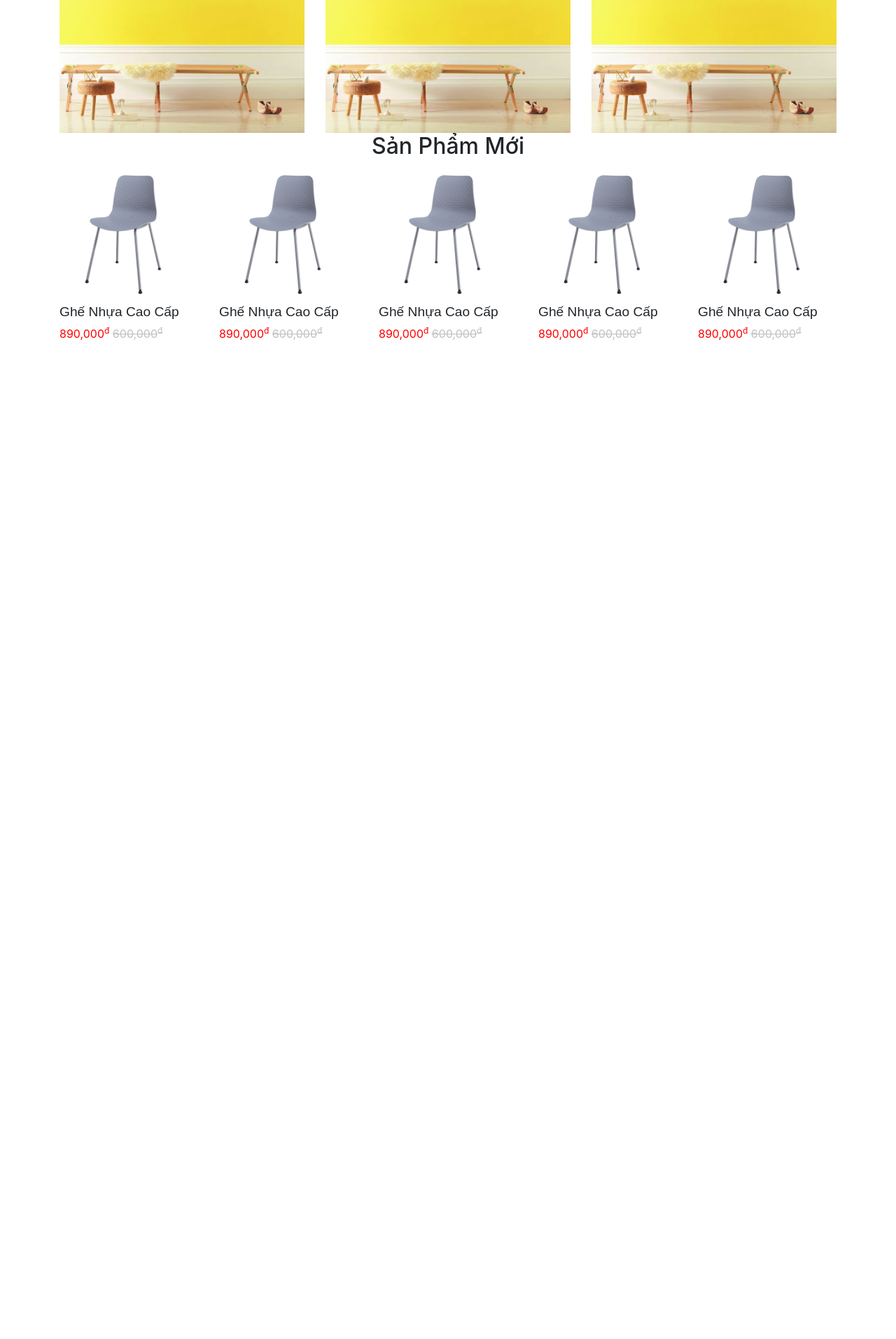
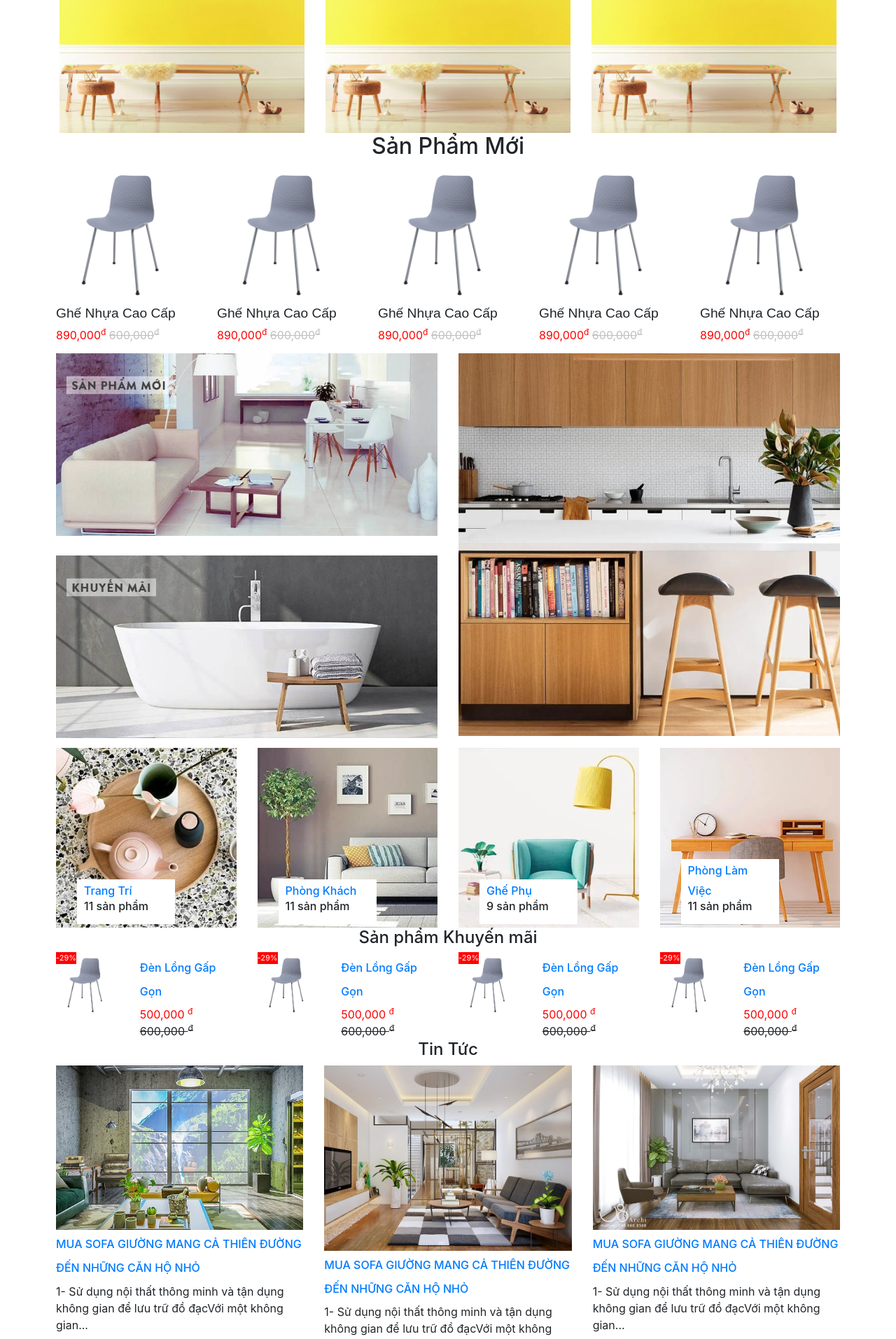
Before and after one commit to dattmpc02133/duandemo, a PHP site: page / in a window 1280 px wide. Shown: the part 874-2788 px from the top of the page at 70% size. Before the commit the page ends 1360 px from the top, so only its background shows below. Run offline with PHP 8.4, Linux system fonts and the light colour scheme.

Commit message:
gan xong giao đien

```diff
--- a/content/css/style.css
+++ b/content/css/style.css
@@ -55,12 +55,17 @@
     line-height: 40px;
     list-style: none;
     position: absolute;
+    z-index: 1;
+    background: #ccc;
     display: none;
 }
 .navbar_header-link > a {
     text-decoration: none;
     color: #333;
     padding: 20px;
+}
+.header--ative:hover .header_chill-link {
+    display: block;
 }
 /* end */
 /* banner */
@@ -80,3 +85,49 @@
     font-size: 1.2rem;
 }
 /* end */
+/* SP new */
+.news_content {
+    display: flex;
+}
+.news_content-sp {
+    width: 100%;
+    padding: 14px 0;
+}
+/* end */
+/* danh muc */
+.collect_content-product {
+    position: relative;
+}
+.collorest-item {
+    width: 100%;
+}
+.collect_content-group {
+    position: absolute;
+    bottom: 5px;
+    background: white;
+    width: 140px;
+    left: 30px;
+    padding: 0 10px;
+}
+/* end */
+/* sản phẩm khuyến mãi */
+.products-item_img {
+    width: 100%;
+}
+.products-item_link{
+    position: relative;
+}
+.products-itemm__giam {
+    position: absolute;
+    background: red;
+    color: #fff;
+    font-size: 11px;
+    width: 29px;
+    top: -35px;
+}
+/* end */
+/* tin tức news */
+.news_tintuc {
+    width: 100%;
+}
+/* end */
--- a/index.html
+++ b/index.html
@@ -66,8 +66,8 @@
             <nav class="navbar_header">
                 <ul class="navbar_header-product">
                     <li class="navbar_header-link"><a href="#" class="header-linkk">TRANG CHỦ</a></li>
-                        <li class="navbar_header-link">
-                            <a href="" class="header--ativer header-linkk">SẢN PHẨM</a>
+                    <li class="navbar_header-link header--ative">
+                        <a href="" class="header-linkk">SẢN PHẨM</a>
                         <ul class="header_chill-product">
                             <li class="header_chill-link">
                                 <a href="#" class="header-link_chilll">Sản Phẩm Khuyến Mãi</a>
@@ -114,11 +114,13 @@
                         </div>
                     </div>
                 </div>
-                    <button class="carousel-control-prev" type="button" data-target="#carouselExampleCaptions" data-slide="prev">
+                <button class="carousel-control-prev" type="button" data-target="#carouselExampleCaptions"
+                    data-slide="prev">
                     <span class="carousel-control-prev-icon" aria-hidden="true"></span>
                     <span class="sr-only">Previous</span>
                 </button>
-                    <button class="carousel-control-next" type="button" data-target="#carouselExampleCaptions" data-slide="next">
+                <button class="carousel-control-next" type="button" data-target="#carouselExampleCaptions"
+                    data-slide="next">
                     <span class="carousel-control-next-icon" aria-hidden="true"></span>
                     <span class="sr-only">Next</span>
                 </button>
@@ -142,61 +144,297 @@
         <!-- main -->
         <main class="main" style="padding-top: 10px;">
             <h2 style="text-align: center;">Sản Phẩm Mới</h2>
-                <div class="container">
+            <section class="container-fluid" style="padding:0 80px;">
                 <div class="grid row">
-                    <div class="col">
+                    <div class="col" style="-ms-flex: 0 0 20%;
+        flex: 0 0 20%;
+        max-width: 20%;">
                         <div class="home_product-item">
                             <img src="./content/images/hinhghe.png" alt="hình ghế" class="product-item_img">
                             <div class="home-product-item__text">
                                 <h4 class="home-product-item__name">Ghế Nhựa Cao Cấp</h4>
-                                <span class="home-product-item__price-old" style="color: red;">890,000<sup>đ</sup></span>
-                                <del class="home-product-item__price-curren" style="color: silver;">600,000<sup>đ</sup></del>
+                                <span class="home-product-item__price-old"
+                                    style="color: red;">890,000<sup>đ</sup></span>
+                                <del class="home-product-item__price-curren"
+                                    style="color: silver;">600,000<sup>đ</sup></del>
                             </div>
                         </div>
                     </div>
-                    <div class="col">
+                    <div class="col" style="-ms-flex: 0 0 20%;
+        flex: 0 0 20%;
+        max-width: 20%;">
                         <div class="home_product-item">
                             <img src="./content/images/hinhghe.png" alt="hình ghế" class="product-item_img">
                             <div class="home-product-item__text">
                                 <h4 class="home-product-item__name">Ghế Nhựa Cao Cấp</h4>
-                                <span class="home-product-item__price-old" style="color: red;">890,000<sup>đ</sup></span>
-                                <del class="home-product-item__price-curren" style="color: silver;">600,000<sup>đ</sup></del>
+                                <span class="home-product-item__price-old"
+                                    style="color: red;">890,000<sup>đ</sup></span>
+                                <del class="home-product-item__price-curren"
+                                    style="color: silver;">600,000<sup>đ</sup></del>
                             </div>
                         </div>
                     </div>
-                    <div class="col">
+                    <div class="col" style="-ms-flex: 0 0 20%;
+        flex: 0 0 20%;
+        max-width: 20%;">
                         <div class="home_product-item">
                             <img src="./content/images/hinhghe.png" alt="hình ghế" class="product-item_img">
                             <div class="home-product-item__text">
                                 <h4 class="home-product-item__name">Ghế Nhựa Cao Cấp</h4>
-                                <span class="home-product-item__price-old" style="color: red;">890,000<sup>đ</sup></span>
-                                <del class="home-product-item__price-curren" style="color: silver;">600,000<sup>đ</sup></del>
+                                <span class="home-product-item__price-old"
+                                    style="color: red;">890,000<sup>đ</sup></span>
+                                <del class="home-product-item__price-curren"
+                                    style="color: silver;">600,000<sup>đ</sup></del>
                             </div>
                         </div>
                     </div>
-                    <div class="col">
+                    <div class="col" style="-ms-flex: 0 0 20%;
+        flex: 0 0 20%;
+        max-width: 20%;">
                         <div class="home_product-item">
                             <img src="./content/images/hinhghe.png" alt="hình ghế" class="product-item_img">
                             <div class="home-product-item__text">
                                 <h4 class="home-product-item__name">Ghế Nhựa Cao Cấp</h4>
-                                <span class="home-product-item__price-old" style="color: red;">890,000<sup>đ</sup></span>
-                                <del class="home-product-item__price-curren" style="color: silver;">600,000<sup>đ</sup></del>
+                                <span class="home-product-item__price-old"
+                                    style="color: red;">890,000<sup>đ</sup></span>
+                                <del class="home-product-item__price-curren"
+                                    style="color: silver;">600,000<sup>đ</sup></del>
                             </div>
                         </div>
                     </div>
-                    <div class="col">
+                    <div class="col" style="-ms-flex: 0 0 20%;
+        flex: 0 0 20%;
+        max-width: 20%;">
                         <div class="home_product-item">
                             <img src="./content/images/hinhghe.png" alt="hình ghế" class="product-item_img">
                             <div class="home-product-item__text">
                                 <h4 class="home-product-item__name">Ghế Nhựa Cao Cấp</h4>
-                                <span class="home-product-item__price-old" style="color: red;">890,000<sup>đ</sup></span>
-                                <del class="home-product-item__price-curren" style="color: silver;">600,000<sup>đ</sup></del>
+                                <span class="home-product-item__price-old"
+                                    style="color: red;">890,000<sup>đ</sup></span>
+                                <del class="home-product-item__price-curren"
+                                    style="color: silver;">600,000<sup>đ</sup></del>
                             </div>
                         </div>
                     </div>
 
                 </div>
+                <div class="grid row">
+                    <div class="news_content">
+                        <div class="col-md-6">
+                            <a href="" class="news_content-item">
+                                <img src="./content/images/img_banner_center_1.jpg" alt="Hình Sp new"
+                                    class="news_content-sp">
+                            </a>
+                            <a href="" class="news_content-item">
+                                <img src="./content/images/img_banner_center_2.jpg" alt="Hình Sp new"
+                                    class="news_content-sp">
+                            </a>
                         </div>
+                        <div class="col-md-6">
+                            <a href="" class="news_content-item">
+                                <img src="./content/images/img_banner_center_3.jpg" alt="Hình Sp new"
+                                    class="news_content-sp">
+                            </a>
+                        </div>
+                    </div>
+                </div>
+            </section>
+            <section class="container-fluid" style="padding: 0 80px;">
+                <div class="grid row">
+                    <div class="col-sm-3">
+                        <div class="collect_content-product">
+                            <a href=""><img src="./content/images/collection1.jpg" alt="sản phẩm tổng" class="collorest-item"></a>
+                            <div class="collect_content-group">
+                                <h4 class="collect-title">
+                                    <a href="" class="collect-title_link">Trang Trí</a>
+                                    <p class="collect_coult">11 sản phẩm</p>
+                                </h4>
+                            </div>
+                        </div>
+                    </div>
+                    <div class="col-sm-3">
+                        <div class="collect_content-product">
+                            <a href=""><img src="./content/images/collection2.jpg" alt="sản phẩm tổng" class="collorest-item"></a>
+                            <div class="collect_content-group">
+                                <h4 class="collect-title">
+                                    <a href="" class="collect-title_link">Phòng Khách</a>
+                                    <p class="collect_coult">11 sản phẩm</p>
+                                </h4>
+                            </div>
+                        </div>
+                    </div>
+                    <div class="col-sm-3">
+                        <div class="collect_content-product">
+                            <a href=""><img src="./content/images/collection3.jpg" alt="sản phẩm tổng" class="collorest-item"></a>
+                            <div class="collect_content-group">
+                                <h4 class="collect-title">
+                                    <a href="" class="collect-title_link">Ghế Phụ</a>
+                                    <p class="collect_coult">9 sản phẩm</p>
+                                </h4>
+                            </div>
+                        </div>
+                    </div>
+                    <div class="col-sm-3">
+                        <div class="collect_content-product">
+                            <a href=""><img src="./content/images/collection4.jpg" alt="sản phẩm tổng" class="collorest-item"></a>
+                            <div class="collect_content-group">
+                                <h4 class="collect-title">
+                                    <a href="" class="collect-title_link">Phòng Làm Việc</a>
+                                    <p class="collect_coult">11 sản phẩm</p>
+                                </h4>
+                            </div>
+                        </div>
+                    </div>
+                </div>
+            </section>
+            <section class="container-fluid" style="padding: 0 80px;">
+                <h4 class="promotional_productss" style="text-align: center;">
+                    Sản phẩm Khuyến mãi
+                </h4>
+                <div class="grid row">
+                    <div class="col-xs-12 col-sm-12 col-md-3">
+                        <div class="promotional_products">
+                            <div class="promotional_products-item">
+                                <div class="row">
+                                    <div class="col-sm-5">
+                                    <a href="" class="products-item_link">
+                                         <img src="./content/images/hinhghe.png" alt="" class="products-item_img">
+                                         <div class="products-item_sale">
+                                             <span class="products-itemm__giam">-29%</span>
+                                         </div>
+                                        </div>
+                                     </a>
+                                     <div class="col-sm-7">
+                                         <div class="products-item_detail">
+                                         <h3 class="pro-name"><a href="" class="pro-name_text">Đèn Lồng Gấp Gọn</a></h3>
+                                     </div>
+                                     <div class="pro-price">
+                                         <span style="color: red;">500,000 <sup>đ</sup></span>
+                                         <del>600,000 <sup>đ</sup></del>
+                                     </div>
+                                     </div>
+                                </div>
+                            </div>
+                        </div>
+                    </div>
+                    <div class="col-xs-12 col-sm-12 col-md-3">
+                        <div class="promotional_products">
+                            <div class="promotional_products-item">
+                                <div class="row">
+                                    <div class="col-sm-5">
+                                    <a href="" class="products-item_link">
+                                         <img src="./content/images/hinhghe.png" alt="" class="products-item_img">
+                                         <div class="products-item_sale">
+                                             <span class="products-itemm__giam">-29%</span>
+                                         </div>
+                                        </div>
+                                     </a>
+                                     <div class="col-sm-7">
+                                         <div class="products-item_detail">
+                                         <h3 class="pro-name"><a href="" class="pro-name_text">Đèn Lồng Gấp Gọn</a></h3>
+                                     </div>
+                                     <div class="pro-price">
+                                         <span style="color: red;">500,000 <sup>đ</sup></span>
+                                         <del>600,000 <sup>đ</sup></del>
+                                     </div>
+                                     </div>
+                                </div>
+                            </div>
+                        </div>
+                    </div>
+                    <div class="col-xs-12 col-sm-12 col-md-3">
+                        <div class="promotional_products">
+                            <div class="promotional_products-item">
+                                <div class="row">
+                                    <div class="col-sm-5">
+                                    <a href="" class="products-item_link">
+                                         <img src="./content/images/hinhghe.png" alt="" class="products-item_img">
+                                         <div class="products-item_sale">
+                                             <span class="products-itemm__giam">-29%</span>
+                                         </div>
+                                        </div>
+                                     </a>
+                                     <div class="col-sm-7">
+                                         <div class="products-item_detail">
+                                         <h3 class="pro-name"><a href="" class="pro-name_text">Đèn Lồng Gấp Gọn</a></h3>
+                                     </div>
+                                     <div class="pro-price">
+                                         <span style="color: red;">500,000 <sup>đ</sup></span>
+                                         <del>600,000 <sup>đ</sup></del>
+                                     </div>
+                                     </div>
+                                </div>
+                            </div>
+                        </div>
+                    </div>
+                    <div class="col-xs-12 col-sm-12 col-md-3">
+                        <div class="promotional_products">
+                            <div class="promotional_products-item">
+                                <div class="row">
+                                    <div class="col-sm-5">
+                                    <a href="" class="products-item_link">
+                                         <img src="./content/images/hinhghe.png" alt="" class="products-item_img">
+                                         <div class="products-item_sale">
+                                             <span class="products-itemm__giam">-29%</span>
+                                         </div>
+                                        </div>
+                                     </a>
+                                     <div class="col-sm-7">
+                                         <div class="products-item_detail">
+                                         <h3 class="pro-name"><a href="" class="pro-name_text">Đèn Lồng Gấp Gọn</a></h3>
+                                     </div>
+                                     <div class="pro-price">
+                                         <span style="color: red;">500,000 <sup>đ</sup></span>
+                                         <del>600,000 <sup>đ</sup></del>
+                                     </div>
+                                     </div>
+                                </div>
+                            </div>
+                        </div>
+                    </div>
+
+                </div>
+            </section>
+            <section class="container-fluid" style="padding: 0 80px;">
+                <h4 class="promotional_productss" style="text-align: center;">
+                    Tin Tức
+                </h4>
+                <div class="grid row">
+                    <div class="col-sm-4 col-md-4 col-xs-12">
+                        <a href=""><img src="./content/images/tintuc1.jpg" alt="tin tức" class="news_tintuc"></a>
+                        <div class="news_tintuc-product">
+                            <h3 class="news_tintuc-items">
+                               <a href="">MUA SOFA GIƯỜNG MANG CẢ THIÊN ĐƯỜNG ĐẾN NHỮNG CĂN HỘ NHỎ</a>
+                            </h3>
+                            <div class="news_tintuc-tiile">
+                                1- Sử dụng nội thất thông minh và tận dụng không gian để lưu trữ đồ đạcVới một không gian...
+                            </div>
+                        </div>
+                    </div>
+                    <div class="col-sm-4 col-md-4 col-xs-12">
+                        <a href=""><img src="./content/images/tintuc2.jpg" alt="tin tức" class="news_tintuc"></a>
+                        <div class="news_tintuc-product">
+                            <h3 class="news_tintuc-items">
+                               <a href="">MUA SOFA GIƯỜNG MANG CẢ THIÊN ĐƯỜNG ĐẾN NHỮNG CĂN HỘ NHỎ</a>
+                            </h3>
+                            <div class="news_tintuc-tiile">
+                                1- Sử dụng nội thất thông minh và tận dụng không gian để lưu trữ đồ đạcVới một không gian...
+                            </div>
+                        </div>
+                    </div>
+                    <div class="col-sm-4 col-md-4 col-xs-12">
+                        <a href=""><img src="./content/images/tintuc3.jpg" alt="tin tức" class="news_tintuc"></a>
+                        <div class="news_tintuc-product">
+                            <h3 class="news_tintuc-items">
+                               <a href="">MUA SOFA GIƯỜNG MANG CẢ THIÊN ĐƯỜNG ĐẾN NHỮNG CĂN HỘ NHỎ</a>
+                            </h3>
+                            <div class="news_tintuc-tiile">
+                                1- Sử dụng nội thất thông minh và tận dụng không gian để lưu trữ đồ đạcVới một không gian...
+                            </div>
+                        </div>
+                    </div>
+                </div>
+            </section>
         </main>
     </div>
 </body>
```
Also changed, not shown: content/images/collection1.jpg (added), content/images/collection2.jpg (added), content/images/collection3.jpg (added), content/images/collection4.jpg (added), content/images/hinhden.jpg (added), content/images/img_banner_center_1.jpg (added), content/images/img_banner_center_2.jpg (added), content/images/img_banner_center_3.jpg (added), content/images/tintuc1.jpg (added), content/images/tintuc2.jpg (added), content/images/tintuc3.jpg (added). Lines whose indentation alone changed are shown as unchanged.
